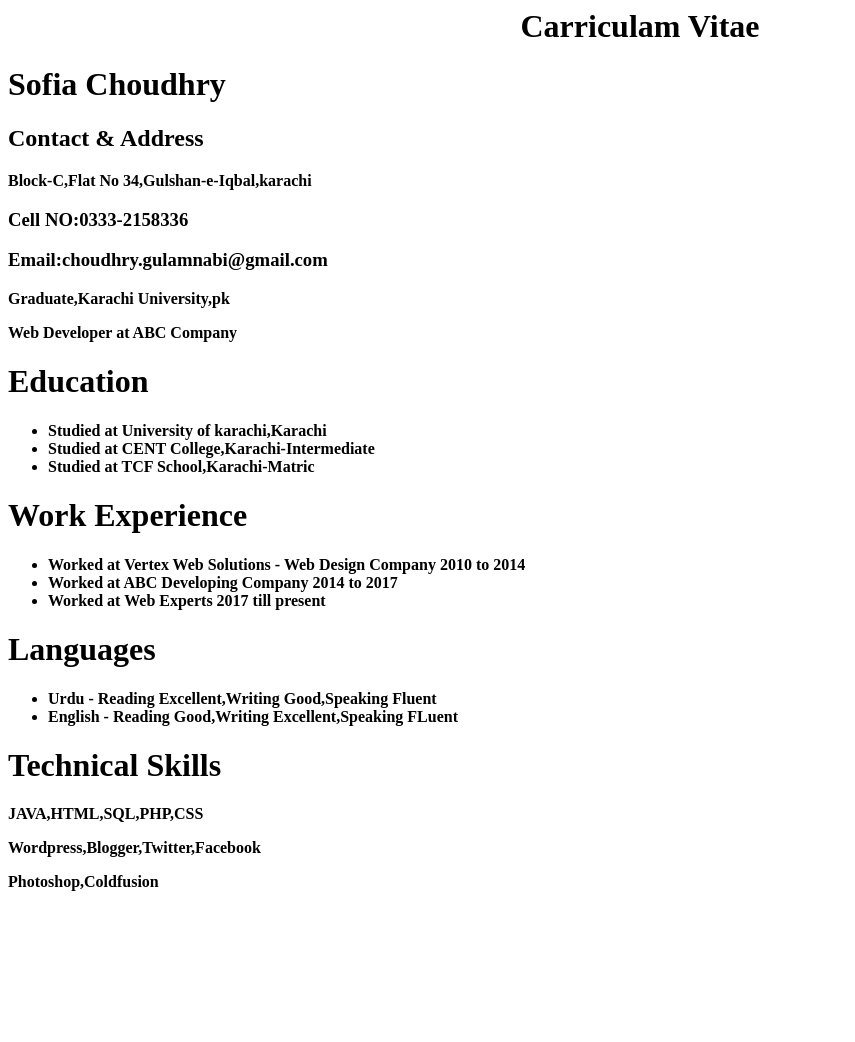
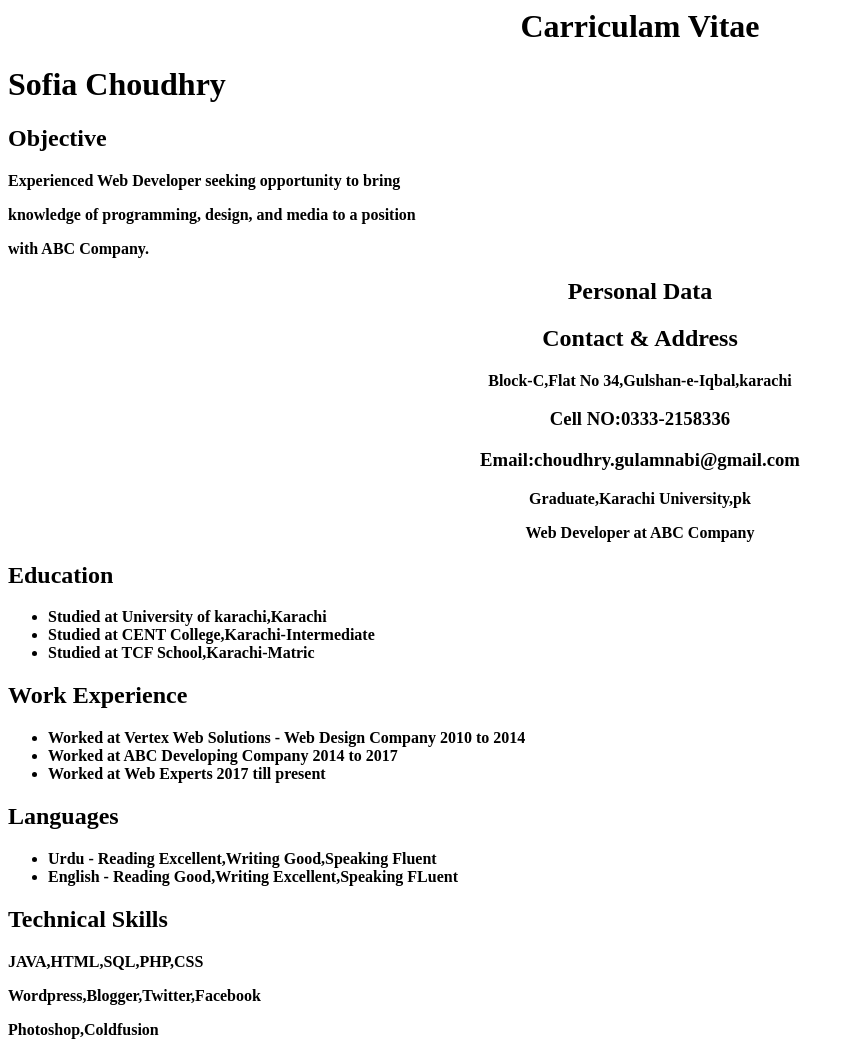
Before and after one commit to SufiaChoudhry/html_task1, a plain HTML site: page index.html in a window 1280 px wide. Shown: the whole page, without its empty margins (0-855 px from the left). Before the commit the page ends 907 px from the top, so only its background shows below. Drawn offline with Linux system fonts and the light colour scheme.

Commit message:
Add files via upload

```diff
--- a/index.html
+++ b/index.html
@@ -1,8 +1,27 @@
 <html>
+
+<head>
+    <title>Carriculam Vitae</title>
+    <link rel="stylesheet" href="style.css">
+</head>
+
+<body>
+    <header>
         <center>
             <h1>Carriculam Vitae</h1>
         </center>
+        <header>
             <h1>Sofia Choudhry</h1>
+            <h2>Objective</h2>
+            <strong>
+                <p> Experienced Web Developer seeking opportunity to bring</p>
+                <p> knowledge of programming, design, and media to a position</p>
+                <p> with ABC Company.</p>
+            </strong>
+
+            <main>
+                <section>
+                    <h2>Personal Data</h2>
                     <h2>Contact & Address</h2>
                     <p><strong>Block-C,Flat No 34,Gulshan-e-Iqbal,karachi</strong> </p>
                     <h3>Cell NO:0333-2158336</h3>
@@ -11,23 +30,32 @@
                     <strong>
                         <p>Web Developer at ABC Company</p>
                     </strong>
+            </main>
+            </section>
+            <section>
                 <h1>Education</h1>
                 <ul>
                     <li><strong>Studied at University of karachi,Karachi</strong></li>
                     <li><strong>Studied at CENT College,Karachi-Intermediate</strong> </li>
                     <li><strong>Studied at TCF School,Karachi-Matric</strong> </li>
                 </ul>
+            </section>
+            <section>
                 <h1>Work Experience</h1>
                 <ul>
                     <li><strong>Worked at Vertex Web Solutions - Web Design Company 2010 to 2014</strong></li>
                     <li><strong>Worked at ABC Developing Company 2014 to 2017</strong></li>
                     <li><strong>Worked at Web Experts 2017 till present</strong></li>
                 </ul>
+            </section>
+            <section>
                 <h1>Languages</h1>
                 <ul>
                     <li><strong>Urdu - Reading Excellent,Writing Good,Speaking Fluent</strong></li>
                     <li><strong>English - Reading Good,Writing Excellent,Speaking FLuent</strong></li>
                 </ul>
+            </section>
+            <section>
                 <h1>Technical Skills</h1>
                 <strong>
                     <p>JAVA,HTML,SQL,PHP,CSS</p>
@@ -38,7 +66,7 @@
                 <strong>
                     <p>Photoshop,Coldfusion</p>
                 </strong>
-
+            </section>
 </body>
 
 </html>
--- /dev/null
+++ b/style.css
@@ -0,0 +1,7 @@
+main{
+    text-align: center;
+}
+objective{
+    text-align: center;
+    font-family: sans-serif;
+}
```
Lines whose indentation alone changed are shown as unchanged.
